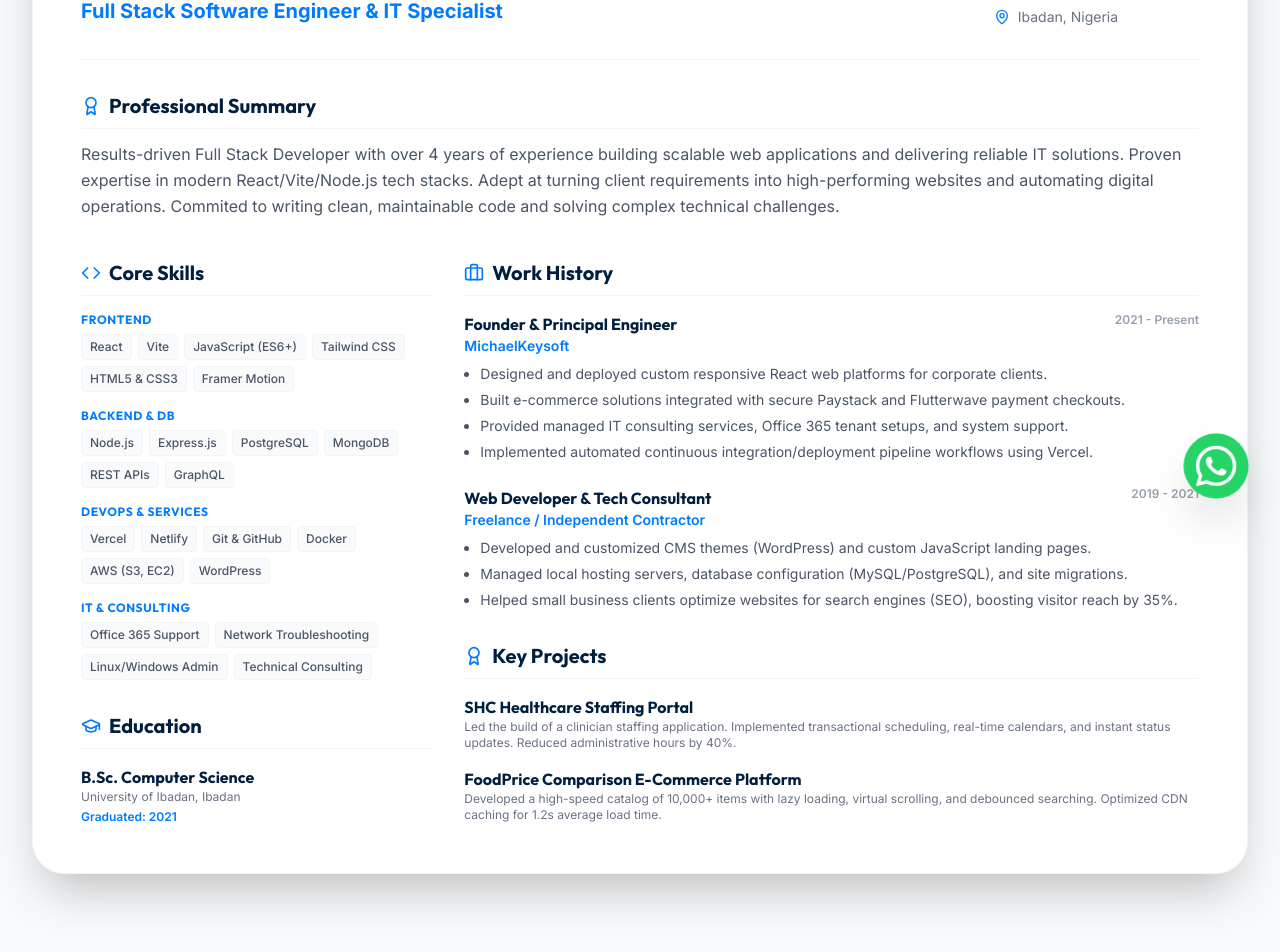
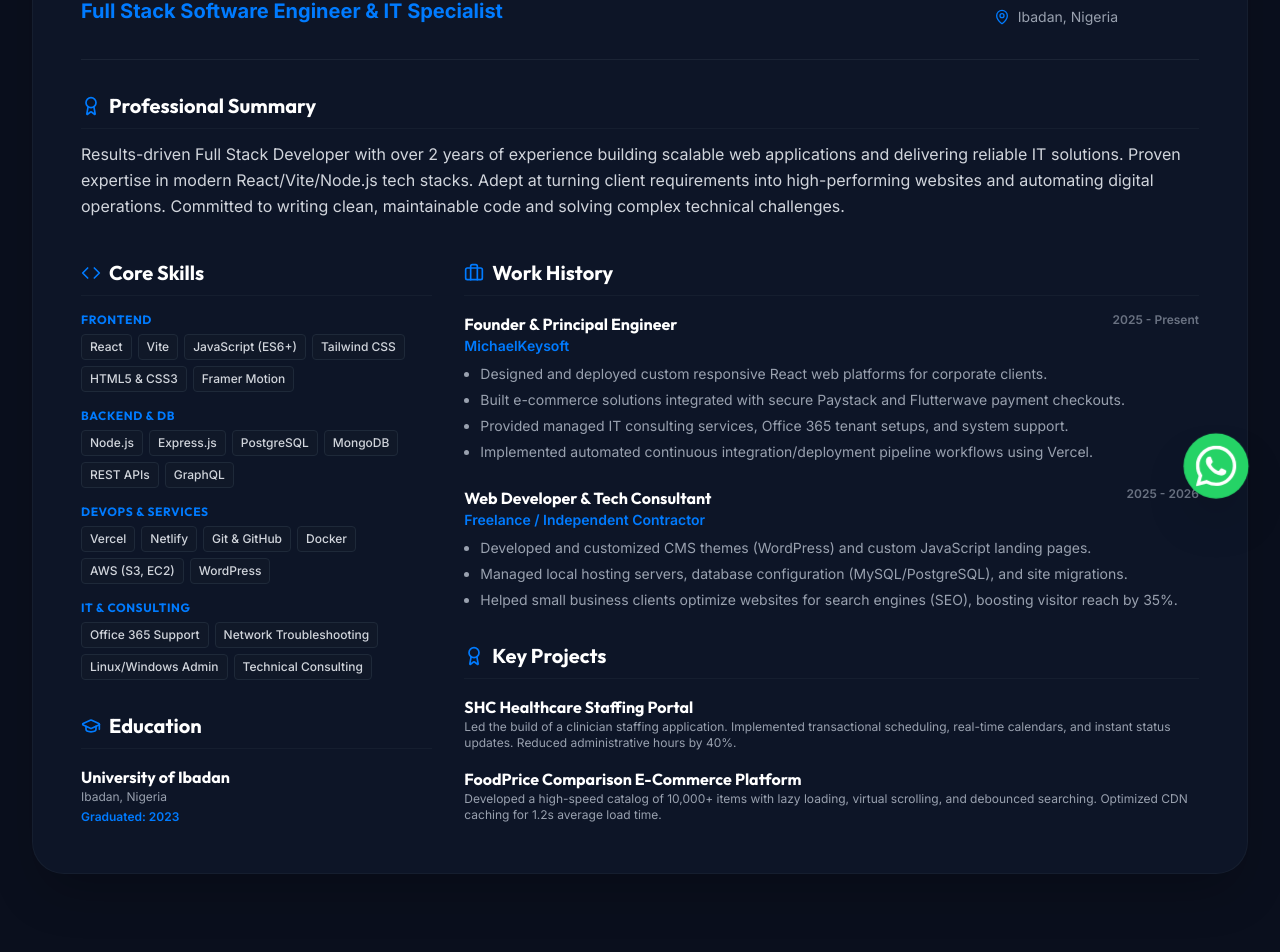
Before and after one commit to Michaelkeysoft2/michaelkeysoft, a React (Vite) app: page /resume in a window 1280 px wide. Shown: the part 270-1222 px from the top of the page. Built offline with nearby package versions, Linux system fonts and the light colour scheme.

Commit message:
fix: update CV with real details (Michael Olayiwola) and fix dark/light mode toggle

```diff
--- a/src/index.css
+++ b/src/index.css
@@ -1,5 +1,8 @@
 @import url('https://fonts.googleapis.com/css2?family=Inter:wght@300;400;500;600;700&family=Outfit:wght@400;500;600;700&display=swap');
 @import "tailwindcss";
+
+/* Override dark variant to use .dark class selector instead of prefers-color-scheme */
+@custom-variant dark (&:where(.dark, .dark *));
 
 @theme {
   --color-primary: #001f3f;
--- a/src/pages/Resume.jsx
+++ b/src/pages/Resume.jsx
@@ -49,7 +49,7 @@ const Resume = () => {
             <div className="flex flex-col md:flex-row justify-between items-start md:items-center gap-4">
               <div>
                 <h1 className="text-3xl sm:text-4xl font-extrabold text-primary dark:text-white print:text-black print:text-3xl">
-                  Michael Keysoft
+                  Michael Olayiwola
                 </h1>
                 <p className="text-accent font-bold text-lg sm:text-xl mt-1 print:text-blue-600 print:text-base">
                   Full Stack Software Engineer &amp; IT Specialist
@@ -77,7 +77,7 @@ const Resume = () => {
               <Award size={20} className="mr-2 text-accent print:text-black" /> Professional Summary
             </h2>
             <p className="text-gray-600 dark:text-gray-300 text-sm sm:text-base leading-relaxed print:text-black">
-              Results-driven Full Stack Developer with over 4 years of experience building scalable web applications and delivering reliable IT solutions. Proven expertise in modern React/Vite/Node.js tech stacks. Adept at turning client requirements into high-performing websites and automating digital operations. Commited to writing clean, maintainable code and solving complex technical challenges.
+              Results-driven Full Stack Developer with over 2 years of experience building scalable web applications and delivering reliable IT solutions. Proven expertise in modern React/Vite/Node.js tech stacks. Adept at turning client requirements into high-performing websites and automating digital operations. Committed to writing clean, maintainable code and solving complex technical challenges.
             </p>
           </div>
 
@@ -116,13 +116,13 @@ const Resume = () => {
                 </h2>
                 <div>
                   <h4 className="font-bold text-primary dark:text-white text-sm sm:text-base print:text-black print:text-sm">
-                    B.Sc. Computer Science
+                    University of Ibadan
                   </h4>
                   <p className="text-xs text-gray-500 dark:text-gray-400 print:text-black">
-                    University of Ibadan, Ibadan
+                    Ibadan, Nigeria
                   </p>
                   <p className="text-xs text-accent font-semibold mt-1 print:text-black">
-                    Graduated: 2021
+                    Graduated: 2023
                   </p>
                 </div>
               </div>
@@ -150,7 +150,7 @@ const Resume = () => {
                         </p>
                       </div>
                       <span className="text-xs text-gray-400 dark:text-gray-500 font-semibold print:text-black">
-                        2021 - Present
+                        2025 - Present
                       </span>
                     </div>
                     <ul className="list-disc list-outside ml-4 mt-2 text-xs sm:text-sm text-gray-600 dark:text-gray-400 space-y-1.5 print:text-black">
@@ -173,7 +173,7 @@ const Resume = () => {
                         </p>
                       </div>
                       <span className="text-xs text-gray-400 dark:text-gray-500 font-semibold print:text-black">
-                        2019 - 2021
+                        2025 - 2026
                       </span>
                     </div>
                     <ul className="list-disc list-outside ml-4 mt-2 text-xs sm:text-sm text-gray-600 dark:text-gray-400 space-y-1.5 print:text-black">
```
